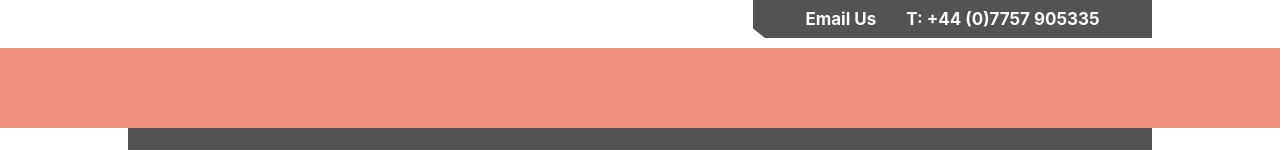
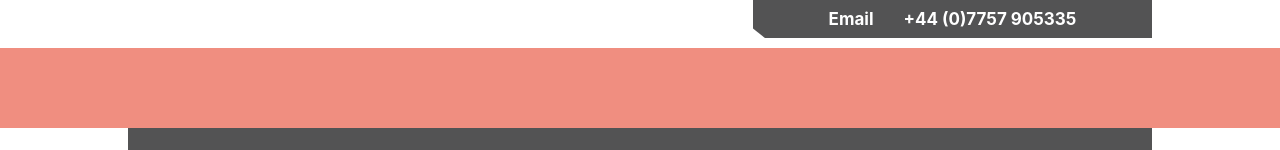
Before and after one commit to THG20203/Advanc3dPrinting-Project, a React (Create React App) app: page / in a window 1280 px wide. Shown: the top 150 px of the page. Built offline with nearby package versions, Linux system fonts and the light colour scheme.

Commit message:
working on file placement

```diff
--- a/src/assets/styles/General/typography.scss
+++ b/src/assets/styles/General/typography.scss
@@ -3,7 +3,6 @@
   text-transform: uppercase;
   position: relative;
   display: inline-block;
-  cursor: pointer;
 }
 
 .heading-2 {
--- a/src/assets/styles/Header/header.scss
+++ b/src/assets/styles/Header/header.scss
@@ -90,7 +90,7 @@
   left: 50%;
   bottom: -1rem;
   width: 0;
-  height: 2px;
+  height: 1px;
   background-color: #000;
   transition: all 0.3s ease;
 }
--- a/src/components/Navigation/FirstNavbar/FirstNavbar.tsx
+++ b/src/components/Navigation/FirstNavbar/FirstNavbar.tsx
@@ -1,5 +1,5 @@
 import React from "react";
-import "../../../assets/styles/first-navbar.scss";
+import "../../../assets/styles/Navigation/first-navbar.scss";
 
 const FirstNavbar = () => {
   return (
@@ -10,12 +10,12 @@ const FirstNavbar = () => {
           href="mailto:advanc3dprintingltd@gmail.com"
         >
           <strong>
-            <span>Email Us</span>
+            <span>Email</span>
           </strong>
         </a>
         <a className="first-navbar__link" href="tel:+447757905335">
           <strong>
-            <span>T: +44 (0)7757 905335</span>
+            <span>+44 (0)7757 905335</span>
           </strong>
         </a>
       </div>
--- a/src/components/Navigation/MainNavbar/MainNavbar.tsx
+++ b/src/components/Navigation/MainNavbar/MainNavbar.tsx
@@ -1,5 +1,5 @@
 import React, { useState } from "react";
-import "../../../assets/styles/main-navbar.scss";
+import "../../../assets/styles/Navigation/main-navbar.scss";
 import { NavLink } from "react-router-dom";
 
 const MainNavbar = () => {
--- a/src/pages/Root.tsx
+++ b/src/pages/Root.tsx
@@ -7,7 +7,7 @@ on a link to go to the home page, <Outlet /> will show the home page. */
 import { Outlet, useNavigation } from "react-router-dom";
 import FirstNavbar from "../components/Navigation/FirstNavbar/FirstNavbar";
 import MainNavbar from "../components/Navigation/MainNavbar/MainNavbar";
-import "../assets/styles/root.scss";
+import "../assets/styles/General/root.scss";
 
 const RootLayout = () => {
   return (
```
Also changed, not shown: src/assets/styles/General/root.scss (renamed from src/assets/styles/root.scss), src/assets/styles/Navigation/first-navbar.scss (renamed from src/assets/styles/first-navbar.scss), src/assets/styles/Navigation/main-navbar.scss (renamed from src/assets/styles/main-navbar.scss).
